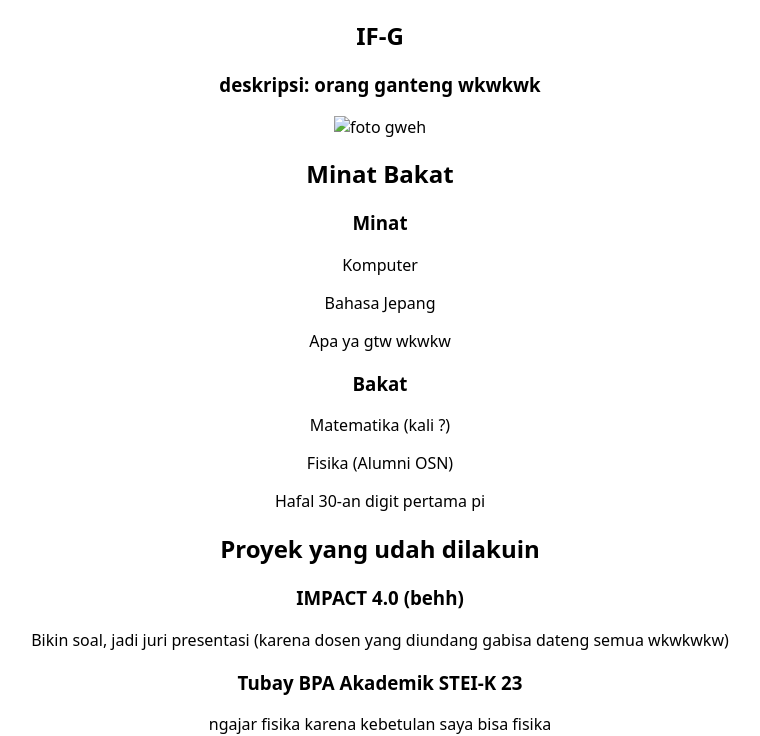
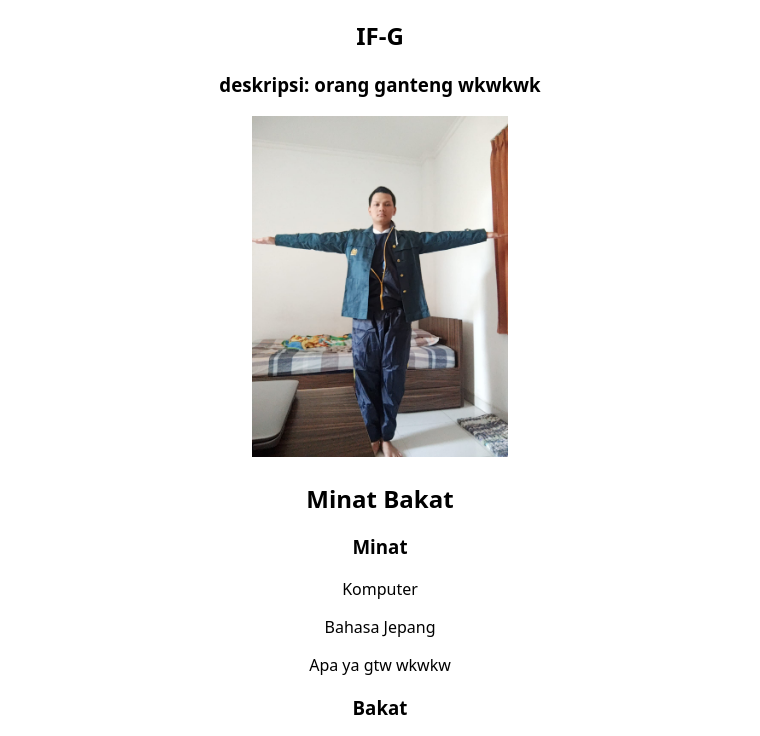
Before and after one commit to carasiae/porto67, a plain HTML site: page index.html in a window 1280 px wide. Shown: the part 67-803 px from the top of the page, without its empty margins (260-1020 px from the left). Drawn offline with Linux system fonts and the light colour scheme.

Commit message:
upload foto sama cssnya

```diff
--- a/style.css
+++ b/style.css
@@ -7,3 +7,7 @@
   padding-right: 20vw;
   text-align: center;
 }
+
+img {
+  width: 20vw;
+}
```
Also changed, not shown: foto.jpeg (added).
